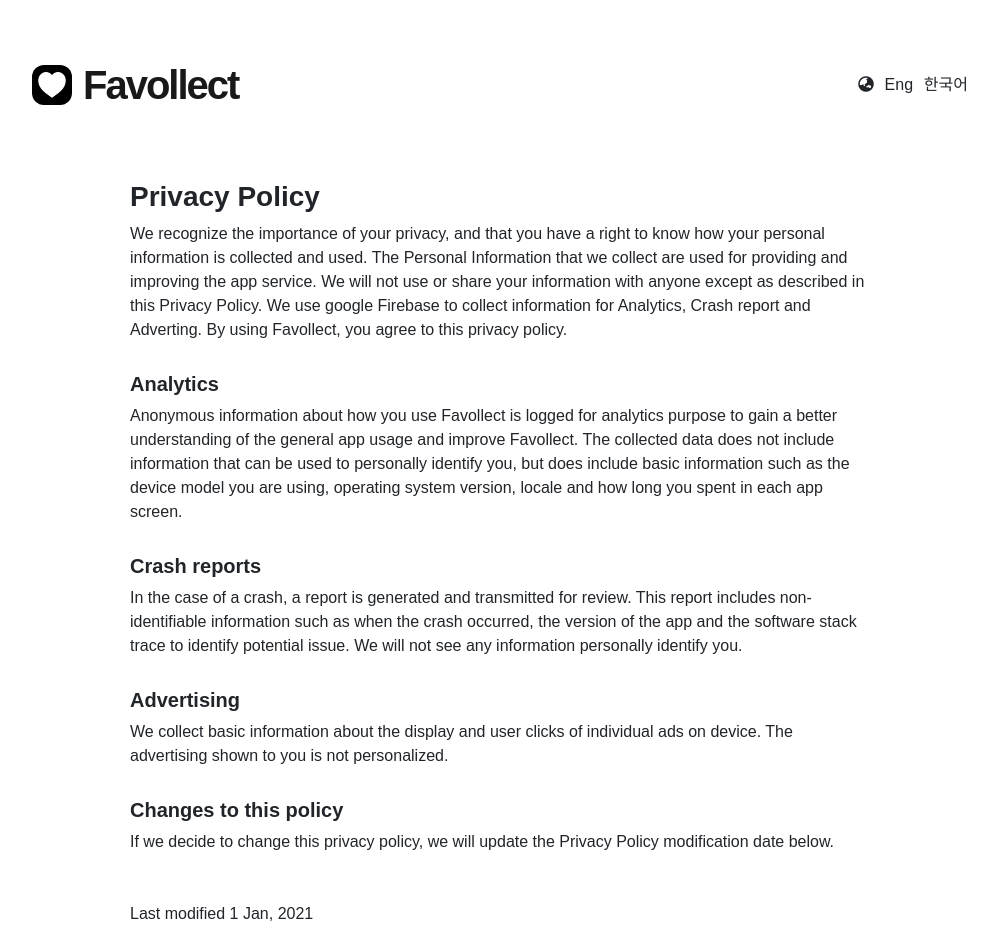
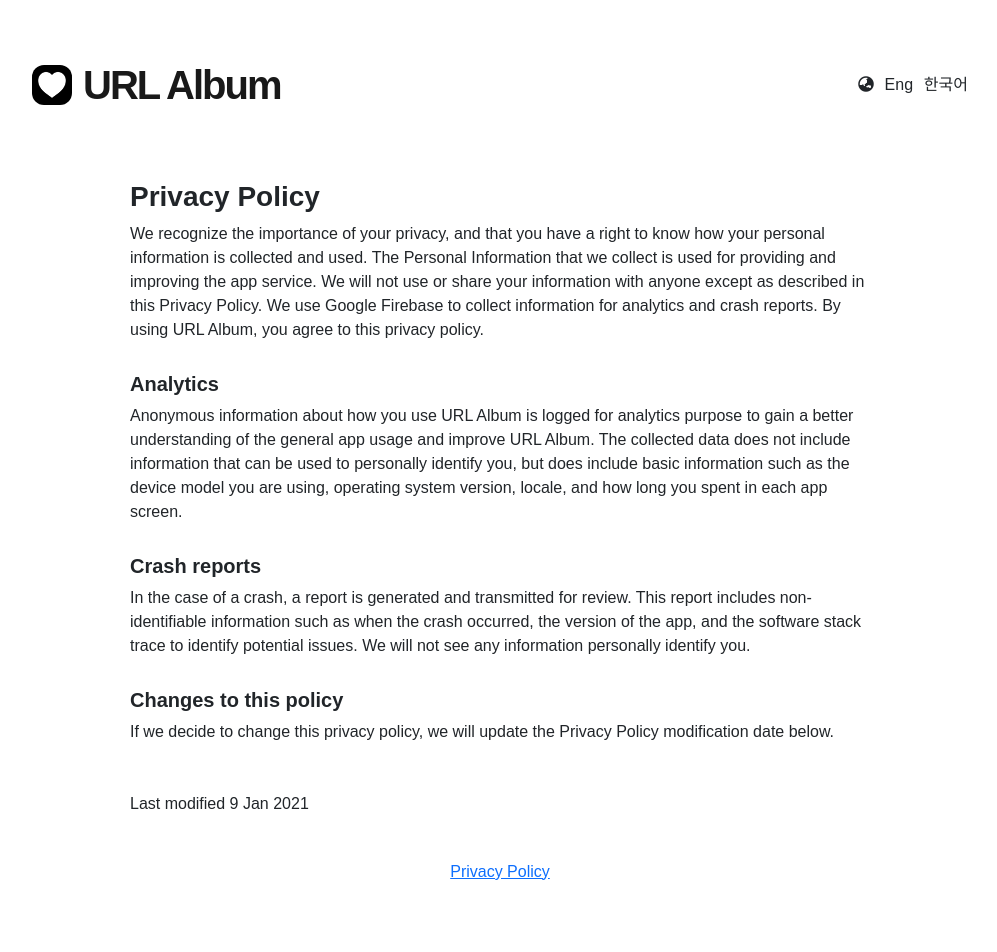
Before and after one commit to jasonkim7288/react_favourite, a React (Create React App) app: page /privacy in a window 1280 px wide. Shown: the top 952 px of the page, without its empty margins (140-1137 px from the left). After the commit the page ends 912 px from the top, so only its background shows below. Built offline with nearby package versions, Linux system fonts and the light colour scheme.

Commit message:
change name

```diff
--- a/public/index.html
+++ b/public/index.html
@@ -23,7 +23,7 @@
     <link rel="stylesheet" href="%PUBLIC_URL%/style.css" />
 
     <!-- Title -->
-    <title>Favollect</title>
+    <title>URL Album</title>
   </head>
   <body>
     <noscript>You need to enable JavaScript to run this app.</noscript>
--- a/public/locales/en/translation.json
+++ b/public/locales/en/translation.json
@@ -1,14 +1,12 @@
 {
-  "Favollect": "Favollect",
+  "URL Album": "URL Album",
   "Privacy Policy": "Privacy Policy",
-  "Privacy Policy main description": "We recognize the importance of your privacy, and that you have a right to know how your personal information is collected and used. The Personal Information that we collect are used for providing and improving the app service. We will not use or share your information with anyone except as described in this Privacy Policy. We use google Firebase to collect information for Analytics, Crash report and Adverting. By using Favollect, you agree to this privacy policy.",
+  "Privacy Policy main description": "We recognize the importance of your privacy, and that you have a right to know how your personal information is collected and used. The Personal Information that we collect is used for providing and improving the app service. We will not use or share your information with anyone except as described in this Privacy Policy. We use Google Firebase to collect information for analytics and crash reports. By using URL Album, you agree to this privacy policy.",
   "Analytics": "Analytics",
-  "Analytics description": "Anonymous information about how you use Favollect is logged for analytics purpose to gain a better understanding of the general app usage and improve Favollect. The collected data does not include information that can be used to personally identify you, but does include basic information such as the device model you are using, operating system version, locale and how long you spent in each app screen.",
+  "Analytics description": "Anonymous information about how you use URL Album is logged for analytics purpose to gain a better understanding of the general app usage and improve URL Album. The collected data does not include information that can be used to personally identify you, but does include basic information such as the device model you are using, operating system version, locale, and how long you spent in each app screen.",
   "Crash reports": "Crash reports",
-  "Crash reports description": "In the case of a crash, a report is generated and transmitted for review. This report includes non-identifiable information such as when the crash occurred, the version of the app and the software stack trace to identify potential issue. We will not see any information personally identify you.",
-  "Advertising": "Advertising",
-  "Advertising description": "We collect basic information about the display and user clicks of individual ads on device. The advertising shown to you is not personalized.",
+  "Crash reports description": "In the case of a crash, a report is generated and transmitted for review. This report includes non-identifiable information such as when the crash occurred, the version of the app, and the software stack trace to identify potential issues. We will not see any information personally identify you.",
   "Changes to this policy": "Changes to this policy",
   "Changes to this policy description": "If we decide to change this privacy policy, we will update the Privacy Policy modification date below.",
-  "Last modified with date": "Last modified 1 Jan, 2021"
+  "Last modified with the date": "Last modified 9 Jan 2021"
 }
--- a/src/components/Header.js
+++ b/src/components/Header.js
@@ -56,7 +56,7 @@
       <div className="container" style={navbarContainerStyles}>
         <Link to="/" className="navbar-brand" style={brandStyles}>
           <img src={process.env.PUBLIC_URL + '/logo.png'} alt="logo" style={imgStyles}/>
-          <div style={navTitleStyles}>{t('Favollect')}</div>
+          <div style={navTitleStyles}>{t('URL Album')}</div>
         </Link>
         <div style={languageStyles}>
           <div><i class="fas fa-globe-asia"></i></div>
--- a/src/components/Main.js
+++ b/src/components/Main.js
@@ -3,7 +3,7 @@
 const Main = () => {
   return (
     <div className="container">
-      <h1 style={{height: '600px'}}>This is main content</h1>
+      <h3 className="mt-5 pt-5 text-center" style={{height: '600px'}}>Collect everything you can find from anywhere on the internet!</h3>
     </div>
   )
 }
--- a/src/components/Privacy.js
+++ b/src/components/Privacy.js
@@ -20,11 +20,11 @@
       <p>{t('Analytics description')}</p>
       <h5>{t('Crash reports')}</h5>
       <p>{t('Crash reports description')}</p>
-      <h5>{t('Advertising')}</h5>
-      <p>{t('Advertising description')}</p>
+      {/* <h5>{t('Advertising')}</h5>
+      <p>{t('Advertising description')}</p> */}
       <h5>{t('Changes to this policy')}</h5>
       <p>{t('Changes to this policy description')}</p>
-      <p className="mt-5">{t('Last modified with date')}</p>
+      <p className="mt-5">{t('Last modified with the date')}</p>
     </div>
   );
 };
```
Also changed, not shown: public/locales/ko/translation.json (+5 -7 lines).
